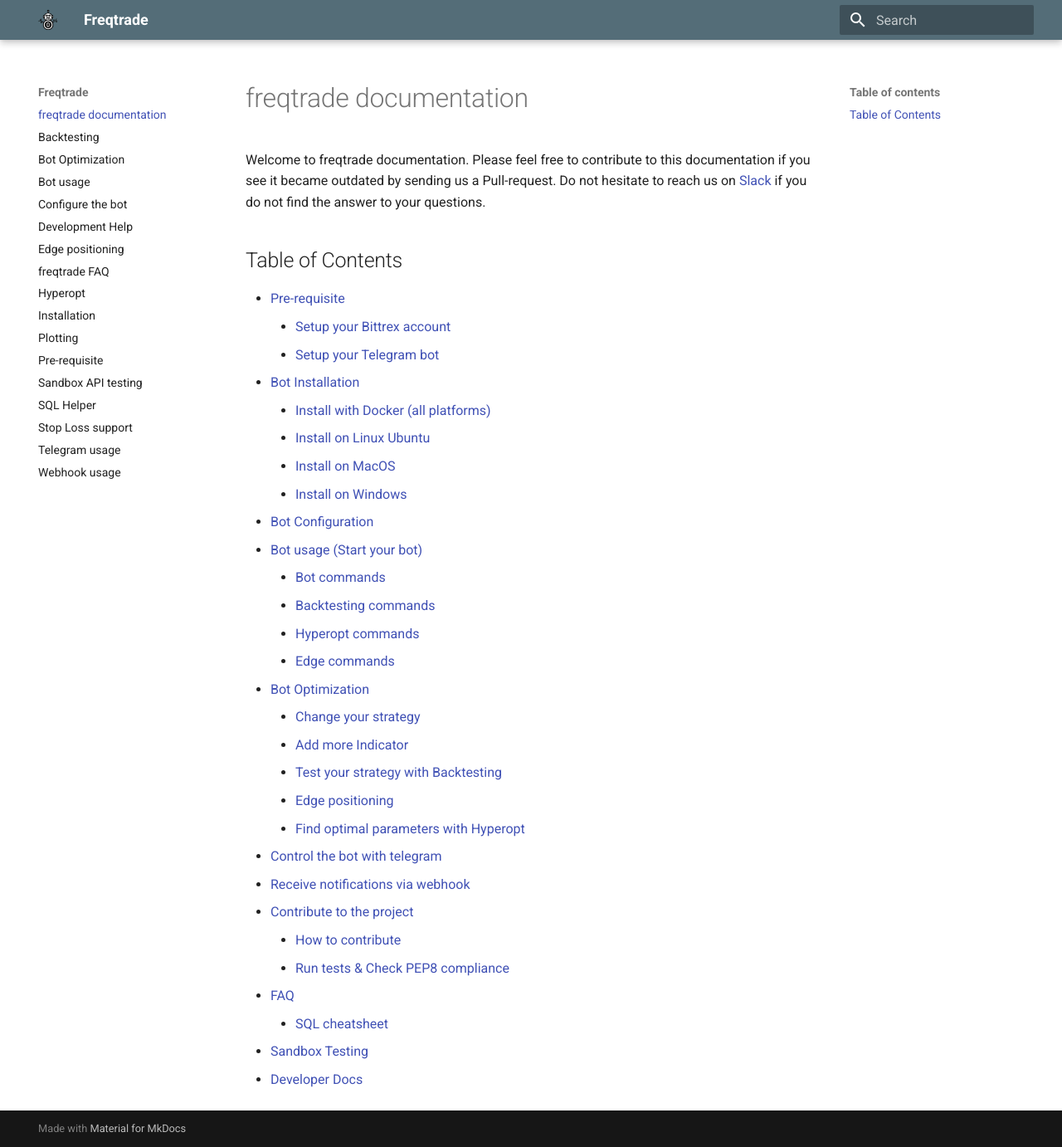
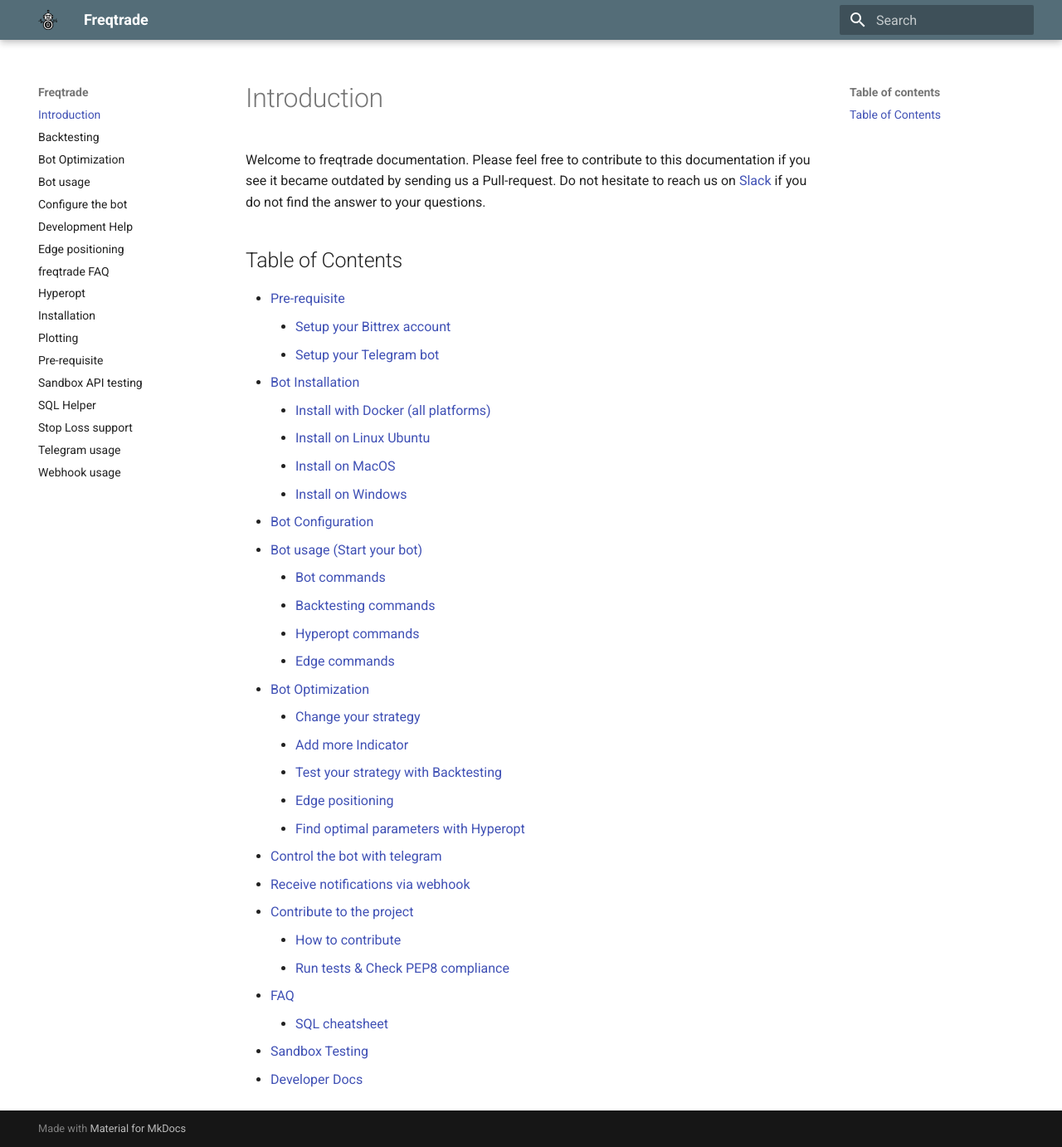
Before and after one commit to jacksonmori755/Crypto-trading-bot, an MkDocs documentation site: the page built from docs/index.md, in a window 1280 px wide and 1382 px high. Shown: the whole window at 83% size. Built offline with MkDocs 1.6.1 and Material for MkDocs 9.7.7, drawn with Linux system fonts in a browser that asks for light colours.

Commit message:
changed to introduction

```diff
--- a/docs/index.md
+++ b/docs/index.md
@@ -1,4 +1,4 @@
-# freqtrade documentation
+# Introduction
 
 Welcome to freqtrade documentation. Please feel free to contribute to
 this documentation if you see it became outdated by sending us a
--- a/mkdocs.yml
+++ b/mkdocs.yml
@@ -4,7 +4,7 @@ theme:
   logo: 'images/logo.png'
   palette:
     primary: 'blue grey'
-    accent: 'deep orange'
+    accent: 'tear'
 markdown_extensions:
   - admonition
   - codehilite:
```
Also changed, not shown: docs/pre-requisite.md (+0 -1 lines).
